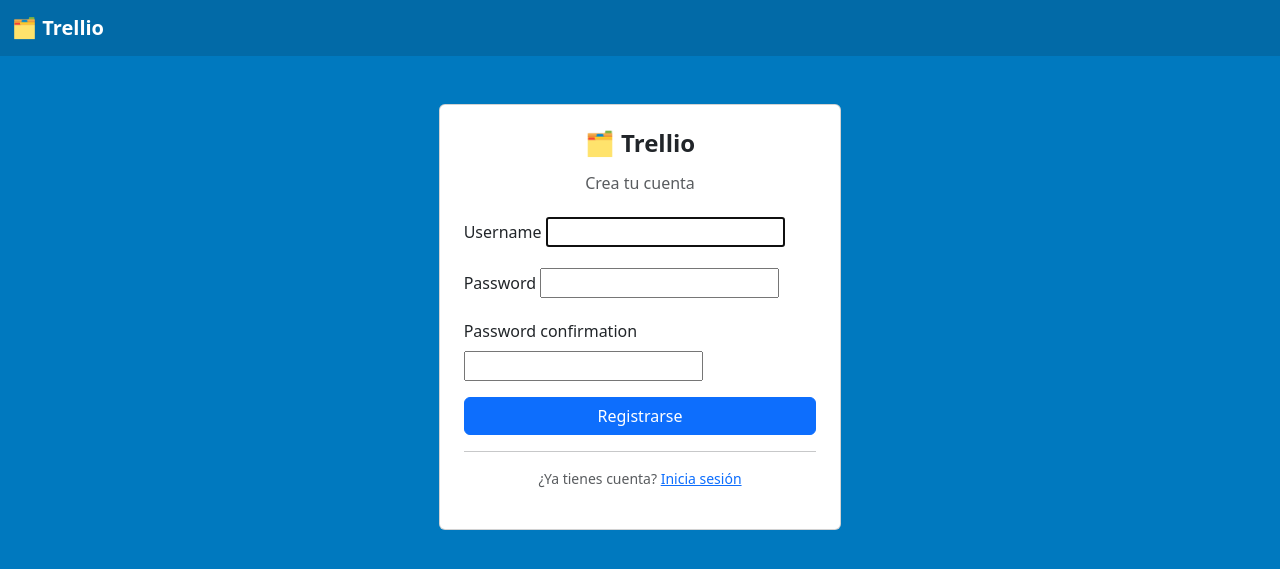
After one commit to PedroSRM/Gestor_Trellio, a Django app: page /registro/ in a window 1280 px wide. The commit adds this page. Shown: the top 569 px of the page. Run offline with Django 5.2, Linux system fonts and the light colour scheme.

Commit message:
feat: sistema de login, registro y logout propio para todos los usuarios

```diff
--- a/core/settings.py
+++ b/core/settings.py
@@ -122,4 +122,6 @@ STATIC_URL = 'static/'
 
 DEFAULT_AUTO_FIELD = 'django.db.models.BigAutoField'
 
-LOGIN_URL = '/admin/login/'
+LOGIN_URL = '/login/'
+LOGIN_REDIRECT_URL = '/'
+LOGOUT_REDIRECT_URL = '/login/'
--- a/core/urls.py
+++ b/core/urls.py
@@ -1,8 +1,10 @@
-
 from django.contrib import admin
 from django.urls import path, include
+from django.contrib.auth import views as auth_views
 
 urlpatterns = [
     path('admin/', admin.site.urls),
     path('', include('tableros.urls')),
+    path('login/', auth_views.LoginView.as_view(template_name='auth/login.html'), name='login'),
+    path('logout/', auth_views.LogoutView.as_view(), name='logout'),
 ]
--- a/tableros/urls.py
+++ b/tableros/urls.py
@@ -25,4 +25,6 @@ urlpatterns = [
     path('tarjeta/<int:tarjeta_id>/asignar/', views.asignar_tarjeta, name='asignar_tarjeta'),
 
     path('tarjeta/<int:tarjeta_id>/estado/', views.cambiar_estado_tarjeta, name='cambiar_estado_tarjeta'),
+
+    path('registro/', views.registro, name='registro'),
 ]
--- a/tableros/views.py
+++ b/tableros/views.py
@@ -1,5 +1,7 @@
 from django.shortcuts import render, get_object_or_404, redirect
 from django.contrib.auth.decorators import login_required
+from django.contrib.auth.forms import UserCreationForm
+from django.contrib.auth import login
 from django.contrib.auth.models import User
 from django.http import HttpResponseForbidden
 from .models import Tablero, Lista, Tarjeta
@@ -223,3 +225,16 @@ def cambiar_estado_tarjeta(request, tarjeta_id):
             tarjeta.estado = nuevo_estado
             tarjeta.save()
     return redirect('tableros:detalle_tablero', tablero_id=tarjeta.lista.tablero.id)
+
+def registro(request):
+    if request.user.is_authenticated:
+        return redirect('tableros:inicio')
+    if request.method == 'POST':
+        form = UserCreationForm(request.POST)
+        if form.is_valid():
+            usuario = form.save()
+            login(request, usuario)
+            return redirect('tableros:inicio')
+    else:
+        form = UserCreationForm()
+    return render(request, 'auth/registro.html', {'form': form})
--- /dev/null
+++ b/templates/auth/registro.html
@@ -0,0 +1,27 @@
+{% extends 'base.html' %}
+{% block titulo %}Registro — Trellio{% endblock %}
+{% block contenido %}
+<div class="row justify-content-center mt-5">
+    <div class="col-md-4">
+        <div class="card p-4">
+            <h4 class="mb-3 text-center fw-bold">🗂️ Trellio</h4>
+            <h6 class="text-muted text-center mb-4">Crea tu cuenta</h6>
+            <form method="post">
+                {% csrf_token %}
+                {% for field in form %}
+                <div class="mb-3">
+                    <label class="form-label">{{ field.label }}</label>
+                    {{ field }}
+                    {% if field.errors %}
+                    <div class="text-danger small">{{ field.errors }}</div>
+                    {% endif %}
+                </div>
+                {% endfor %}
+                <button type="submit" class="btn btn-primary w-100">Registrarse</button>
+            </form>
+            <hr>
+            <p class="text-center text-muted small">¿Ya tienes cuenta? <a href="{% url 'login' %}">Inicia sesión</a></p>
+        </div>
+    </div>
+</div>
+{% endblock %}
--- a/templates/base.html
+++ b/templates/base.html
@@ -29,7 +29,10 @@
                     {% endif %}
                     <span class="text-white">{{ user.username }}</span>
                     <a href="{% url 'tableros:mis_tareas' %}" class="btn btn-sm btn-outline-light">Mis Tareas</a>
-                    <a href="/admin/logout/" class="btn btn-sm btn-outline-light">Cerrar Sesión</a>
+                    <form method="post" action="{% url 'logout' %}" class="d-inline">
+                        {% csrf_token %}
+                        <button type="submit" class="btn btn-sm btn-outline-light">Cerrar Sesión</button>
+                    </form>
                 {% endif %}
             </div>
         </div>
```
Also changed, not shown: templates/auth/login.html (added, +29 -0 lines).
